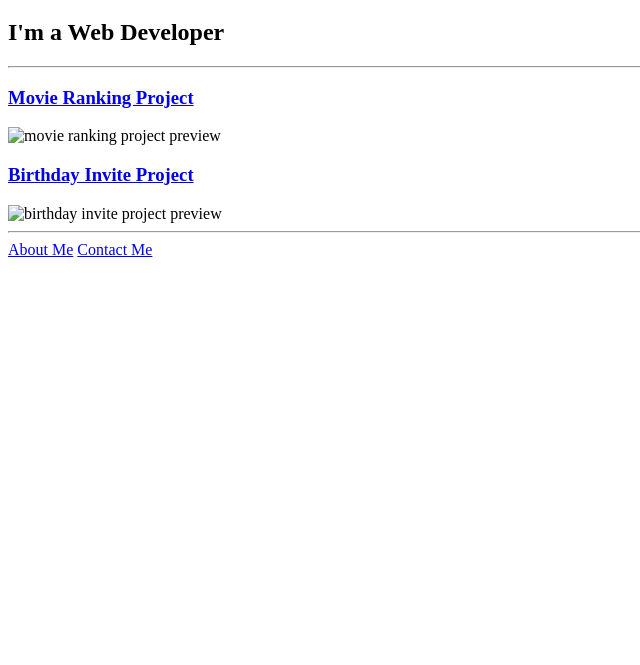
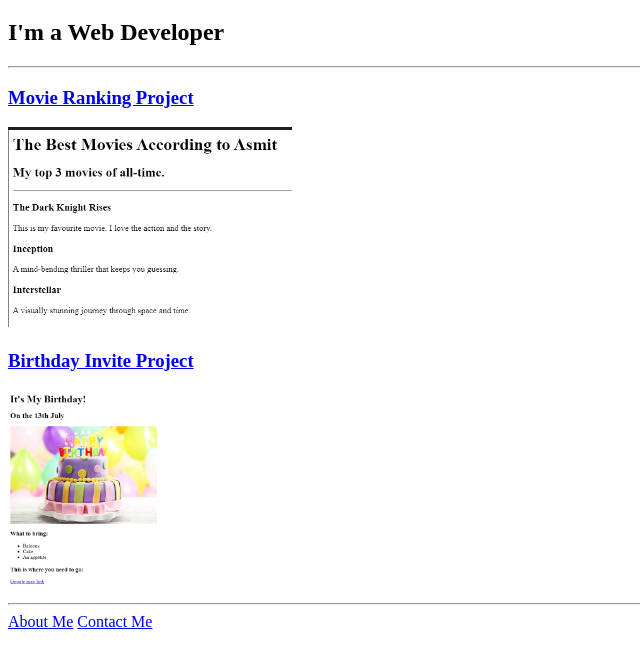
Before and after one commit to 1Ash0/html-portfolio, a plain HTML site: page index.html in a window 1280 px wide. Shown: the part 61-726 px from the top of the page, without its empty margins (0-640 px from the left). Drawn offline with Linux system fonts and the light colour scheme.

Commit message:
Update index.html

```diff
--- a/index.html
+++ b/index.html
@@ -24,9 +24,9 @@ https://developer.mozilla.org/en-US/docs/Web/HTML/Element/img#attr-height -->
        <h2>I'm a Web Developer</h2>
        <hr />
       <h3><a href="./public/movie-ranking.html">Movie Ranking Project</a></h3>
-       <img src="./assets/images/movie-ranking.png" height="200" alt="movie ranking project preview"/>
+       <img src="./assets/images/movie.png" height="200" alt="movie ranking project preview"/>
        <h3><a href="./public/birthday-invite.html">Birthday Invite Project</a></h3>
-       <img src="./assets/images/birthday-invite.png" height="200" alt="birthday invite project preview"/>
+       <img src="./assets/images/birthday.png" height="200" alt="birthday invite project preview"/>
        <hr />
        <a href="./public/about.html">About Me</a>
        <a href="./public/contact.html">Contact Me</a>
```
